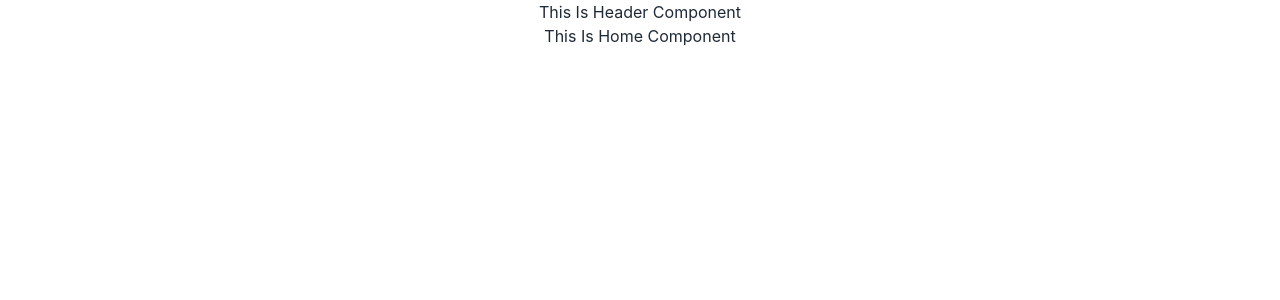
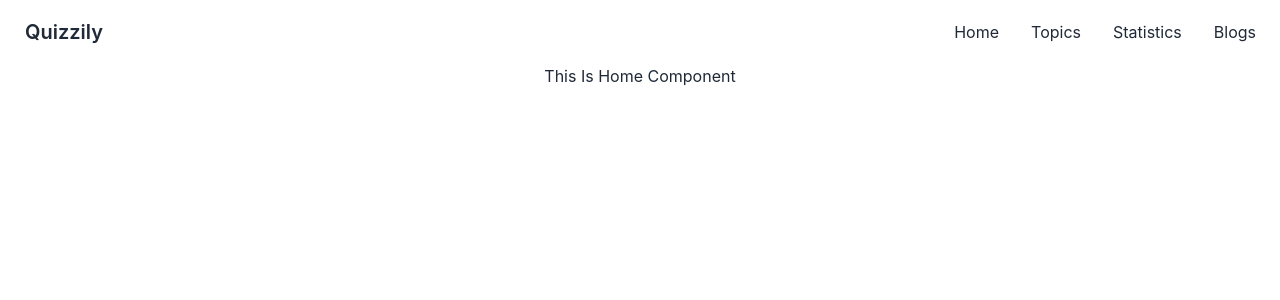
Before and after one commit to Sarwarhridoy4/b6-quiz-crackerz-Sarwarhridoy4, a React (Create React App) app: page / in a window 1280 px wide. Shown: the top 300 px of the page. Built offline with nearby package versions, Linux system fonts and the light colour scheme.

Commit message:
rout tested and title changed with setting the default route

```diff
--- a/src/App.js
+++ b/src/App.js
@@ -15,6 +15,10 @@ function App() {
       children: [
         {
           path: '/',
+          element:<Home></Home>
+        },
+        {
+          path: '/home',
           element:<Home></Home>
         },
         {
--- a/src/components/Header/Header.jsx
+++ b/src/components/Header/Header.jsx
@@ -1,11 +1,34 @@
-import React from 'react';
+import React from "react";
+import { Link, Link as NavLink } from "react-router-dom";
 
 const Header = () => {
-    return (
-        <div>
-            <h2>This Is Header Component</h2>
+  return (
+    <nav>
+      <div className='navbar bg-base-100'>
+        <div className='flex-1'>
+          <Link to='/' className='btn btn-ghost normal-case text-xl'>
+            Quizzily
+          </Link>
         </div>
-    );
+        <div className='flex-none'>
+          <ul className='menu menu-horizontal p-0'>
+            <li>
+              <NavLink to='/home'>Home</NavLink>
+            </li>
+            <li>
+              <NavLink to='/topic'>Topics</NavLink>
+            </li>
+            <li>
+              <NavLink to='/statistics'>Statistics</NavLink>
+            </li>
+            <li>
+              <NavLink to='/blogs'>Blogs</NavLink>
+            </li>
+          </ul>
+        </div>
+      </div>
+    </nav>
+  );
 };
 
 export default Header;
```
